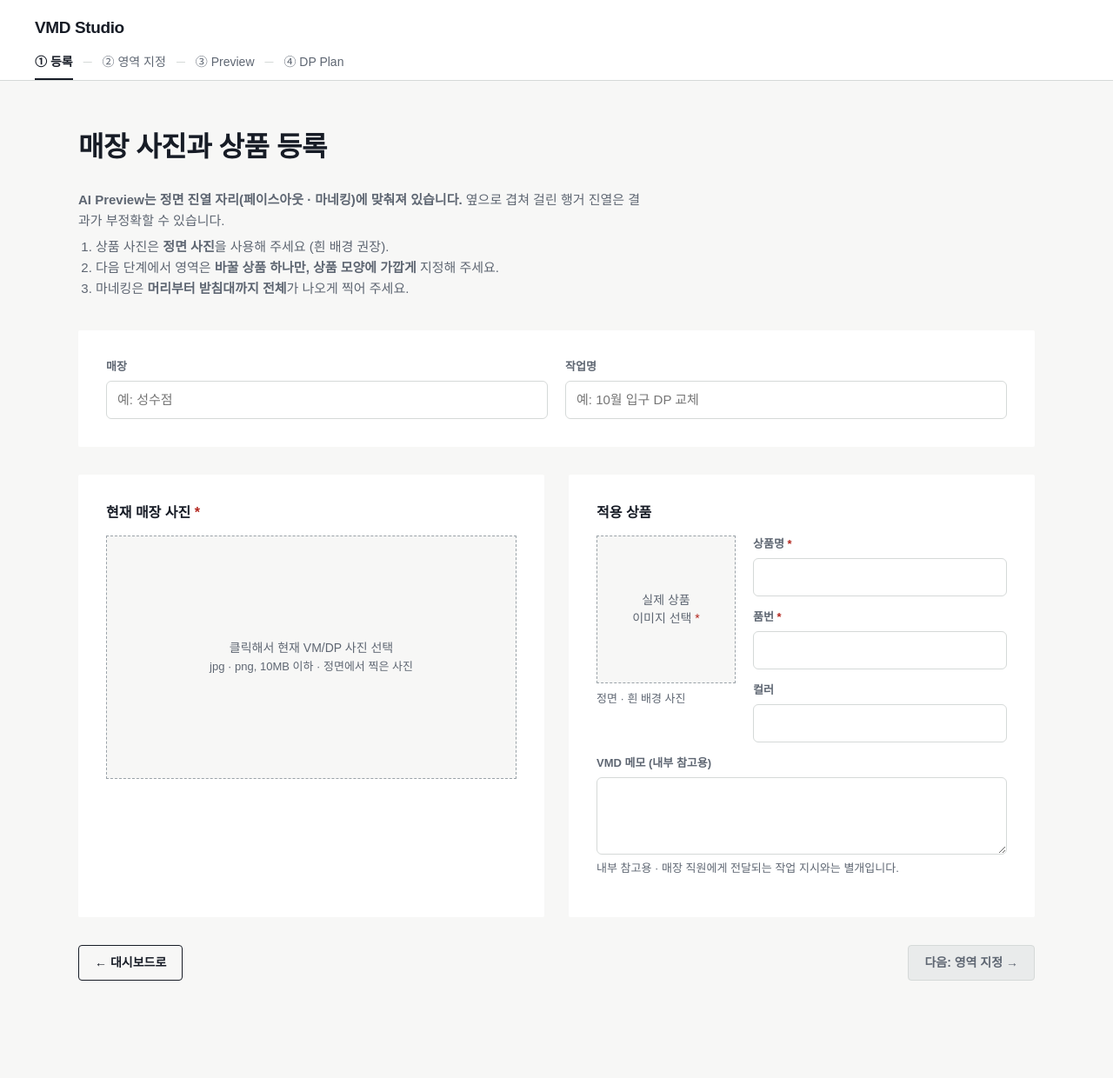
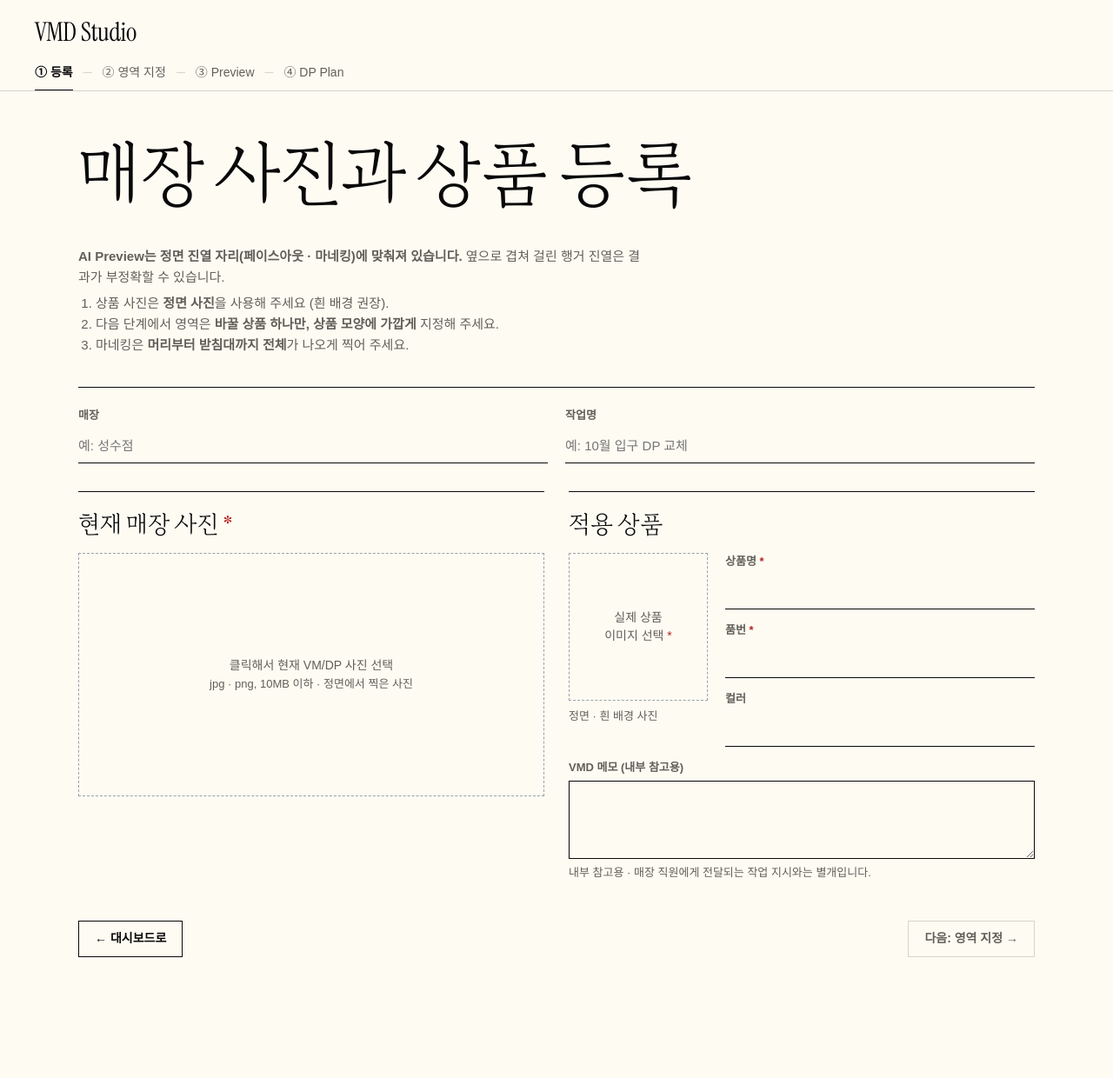
Before and after one commit to woosik980201/vmd-studio, a Spring Boot app: page /setup.html in a window 1280 px wide. Shown: the whole page at 87% size. After the commit the page ends 1101 px from the top, so only its background shows below. Run offline with Spring Boot 4, Linux system fonts and the light colour scheme; some web fonts are replaced.

Commit message:
style: 패션 에디토리얼 디자인 시안 5 (세리프 제목, 흑백 표지)
Co-Authored-By: Claude Opus 5.5 <noreply@anthropic.com>
Claude-Session: https://claude.ai/code/session_01HSA7wzVE7rsx1KXuhX7yVc

```diff
--- a/src/main/resources/static/css/style.css
+++ b/src/main/resources/static/css/style.css
@@ -1,3 +1,5 @@
+@import url("/fonts/display.css");
+
 /* VMD Studio 공통 스타일
    기준: 매장 사진이 주인공이다. 넓은 여백과 큰 제목으로 화면을 조용히 두고,
    사람이 조작하는 곳(버튼, 영역 상자, 현재 단계)에만 코발트색을 쓴다.
@@ -808,3 +810,174 @@ h1 {
 @media (prefers-reduced-motion: reduce) {
     * { transition: none !important; animation: none !important; }
 }
+
+/* ---------- 에디토리얼: 패션 룩북처럼 큰 세리프 제목, 흑백 표지, 면 대신 선으로 나눈 화면 ---------- */
+:root {
+    --wall: #fefbf3;
+    --paper: #fefbf3;
+    --ink: #080808;
+    --muted: #625f58;
+    --line: #d9d4c7;
+    --mat: #efeadf;
+    --caution-tint: #f6ecd2;
+    --done-tint: #e4eedf;
+    --serif: "Instrument Serif", "Gowun Batang", serif;
+    --narrow: "Sofia Sans Extra Condensed", "Pretendard", sans-serif;
+}
+
+.app-header {
+    padding: 14px 40px 0;
+    background: transparent;
+}
+
+.brand {
+    font-family: var(--serif);
+    font-size: 30px;
+    font-weight: 400;
+    letter-spacing: -0.01em;
+}
+
+.step.is-current {
+    box-shadow: inset 0 -1px 0 var(--ink);
+}
+
+h1 {
+    font-family: var(--serif);
+    font-size: clamp(44px, 6.4vw, 92px);
+    font-weight: 400;
+    line-height: 1.05;
+    letter-spacing: -0.02em;
+}
+
+.page-title-row {
+    align-items: flex-end;
+    margin-bottom: 36px;
+}
+
+/* 대시보드 표지: 흑백 사진 위를 큰 글자가 가로지른다. 글자는 바탕에 따라 색이 뒤집힌다 */
+.hero {
+    position: relative;
+    display: flex;
+    justify-content: center;
+    height: 440px;
+    overflow: hidden;
+}
+
+.hero img {
+    display: block;
+    height: 100%;
+    width: auto;
+}
+
+.hero p {
+    position: absolute;
+    top: 50%;
+    left: 0;
+    right: 0;
+    margin: 0;
+    color: #fff;
+    font-family: var(--serif);
+    font-size: clamp(72px, 15.5vw, 300px);
+    line-height: 1;
+    letter-spacing: -0.03em;
+    text-align: center;
+    white-space: nowrap;
+    transform: translateY(-50%);
+    mix-blend-mode: difference;
+}
+
+.btn {
+    border-radius: 0;
+}
+
+.btn:hover:not(:disabled) {
+    background: var(--ink);
+    color: var(--paper);
+}
+
+.btn-primary:hover:not(:disabled) {
+    border-color: var(--ink);
+    background: transparent;
+    color: var(--ink);
+}
+
+.btn:disabled {
+    background: transparent;
+}
+
+.task-table {
+    border-top: 1px solid var(--ink);
+    border-radius: 0;
+    background: transparent;
+}
+
+.task-table th,
+.task-table td {
+    padding: 18px 4px;
+    border-bottom: 1px solid var(--line);
+}
+
+.task-table tr.clickable:hover {
+    background: var(--mat);
+}
+
+.card {
+    padding: 22px 0 0;
+    border-top: 1px solid var(--ink);
+    border-radius: 0;
+    background: transparent;
+}
+
+.section-title {
+    font-family: var(--serif);
+    font-size: 28px;
+    font-weight: 400;
+    line-height: 1.2;
+}
+
+.field input[type="text"],
+.field textarea,
+.instruction-input {
+    border-radius: 0;
+    border-color: var(--ink);
+    background: transparent;
+}
+
+.field input[type="text"] {
+    padding: 8px 0;
+    border-width: 0 0 1px;
+}
+
+.image-panel figcaption {
+    font-family: var(--serif);
+    font-size: 34px;
+    font-weight: 400;
+    letter-spacing: -0.01em;
+}
+
+.image-panel figcaption .hint {
+    font-family: "Pretendard", sans-serif;
+}
+
+.image-placeholder,
+.image-drop,
+.photo-canvas,
+.state-banner,
+.prototype-bar,
+.owner-bar {
+    border-radius: 0;
+}
+
+.mock-label {
+    border-radius: 0;
+    font-family: var(--narrow);
+    font-size: 14px;
+    font-weight: 500;
+    letter-spacing: 0.04em;
+}
+
+@media (max-width: 760px) {
+    .app-header { padding: 12px 16px 0; }
+    .hero { height: 380px; }
+    .brand { font-size: 26px; }
+}
--- /dev/null
+++ b/src/main/resources/static/fonts/display.css
@@ -0,0 +1,6 @@
+@font-face { font-family: "Gowun Batang"; font-weight: 400; font-display: swap; src: url("/fonts/gowun-batang-116-400-normal.woff2") format("woff2"); unicode-range: U+26,U+2b,U+3e,U+40,U+7e,U+ac01,U+ac19,U+ac1d,U+aca0,U+aca9,U+acb0,U+ad8c,U+ae09,U+ae38,U+ae40,U+aed8,U+b09c,U+b0a0,U+b108,U+b204,U+b298,U+b2d8,U+b2eb-b2ec,U+b2f4,U+b313,U+b358,U+b450,U+b4e0,U+b54c,U+b610,U+b780,U+b78c,U+b791,U+b8e8,U+b958,U+b974,U+b984,U+b9b0,U+b9bc-b9bd,U+b9ce,U+ba70,U+bbfc,U+bc0f,U+bc15,U+bc1b,U+bc31,U+bc95,U+bcc0,U+bcc4,U+bd81,U+bd88,U+c0c8,U+c11d,U+c13c,U+c158,U+c18d,U+c1a1,U+c21c,U+c4f0,U+c54a,U+c560,U+c5b8,U+c5c8,U+c5f4,U+c628,U+c62c,U+c678,U+c6cc,U+c808,U+c810,U+c885,U+c88b,U+c900,U+c988,U+c99d,U+c9c8,U+cc3d-cc3e,U+cc45,U+cd08,U+ce20,U+cee4,U+d074,U+d0a4,U+d0dd,U+d2b9,U+d3b8,U+d3c9,U+d488,U+d544,U+d559,U+d56d,U+d588,U+d615,U+d648,U+d655,U+d658,U+d65c; }
+@font-face { font-family: "Gowun Batang"; font-weight: 400; font-display: swap; src: url("/fonts/gowun-batang-117-400-normal.woff2") format("woff2"); unicode-range: U+d,U+48,U+7c,U+ac10,U+ac15,U+ac74,U+ac80,U+ac83,U+acc4,U+ad11,U+ad50,U+ad6d,U+adfc,U+ae00,U+ae08,U+ae4c,U+b0a8,U+b124,U+b144,U+b178,U+b274,U+b2a5,U+b2e8,U+b2f9,U+b354,U+b370,U+b418,U+b41c,U+b4f1,U+b514,U+b798,U+b808,U+b824-b825,U+b8cc,U+b978,U+b9d0,U+b9e4,U+baa9,U+bb3c,U+bc18,U+bc1c,U+bc30,U+bc84,U+bcf5,U+bcf8,U+bd84,U+be0c,U+be14,U+c0b0,U+c0c9,U+c0dd,U+c124,U+c2dd,U+c2e4,U+c2ec,U+c54c,U+c57c-c57d,U+c591,U+c5c5-c5c6,U+c5ed,U+c608,U+c640,U+c6b8,U+c6d4,U+c784,U+c7ac,U+c800-c801,U+c9c1,U+c9d1,U+cc28,U+cc98,U+cc9c,U+ccad,U+cd5c,U+cd94,U+cd9c,U+cde8,U+ce68,U+cf54,U+d0dc,U+d14c,U+d1a0,U+d1b5,U+d2f0,U+d30c,U+d310,U+d398,U+d45c,U+d50c,U+d53c,U+d560,U+d568,U+d589,U+d604,U+d6c4,U+d788; }
+@font-face { font-family: "Gowun Batang"; font-weight: 400; font-display: swap; src: url("/fonts/gowun-batang-118-400-normal.woff2") format("woff2"); unicode-range: U+39,U+49,U+4d-4e,U+a0,U+ac04,U+ac1c,U+ac70,U+ac8c,U+acbd,U+acf5,U+acfc,U+ad00,U+ad6c,U+adf8,U+b098,U+b0b4,U+b294,U+b2c8,U+b300,U+b3c4,U+b3d9,U+b4dc,U+b4e4,U+b77c,U+b7ec,U+b85d,U+b97c,U+b9c8,U+b9cc,U+ba54,U+ba74,U+ba85,U+baa8,U+bb34,U+bb38,U+bbf8,U+bc14,U+bc29,U+bc88,U+bcf4,U+bd80,U+be44,U+c0c1,U+c11c,U+c120,U+c131,U+c138,U+c18c,U+c218,U+c2b5,U+c2e0,U+c544,U+c548,U+c5b4,U+c5d0,U+c5ec,U+c5f0,U+c601,U+c624,U+c694,U+c6a9,U+c6b0,U+c6b4,U+c6d0,U+c704,U+c720,U+c73c,U+c740,U+c744,U+c74c,U+c758,U+c77c,U+c785,U+c788,U+c790-c791,U+c7a5,U+c804,U+c815,U+c81c,U+c870,U+c8fc,U+c911,U+c9c4,U+ccb4,U+ce58,U+ce74,U+d06c,U+d0c0,U+d130,U+d2b8,U+d3ec,U+d504,U+d55c,U+d569,U+d574,U+d638,U+d654,U+d68c; }
+@font-face { font-family: "Gowun Batang"; font-weight: 400; font-display: swap; src: url("/fonts/gowun-batang-119-400-normal.woff2") format("woff2"); unicode-range: U+20-22,U+27-2a,U+2c-38,U+3a-3b,U+3f,U+41-47,U+4a-4c,U+4f-5d,U+61-7b,U+7d,U+a1,U+ab,U+ae,U+b7,U+bb,U+bf,U+2013-2014,U+201c-201d,U+2122,U+ac00,U+ace0,U+ae30,U+b2e4,U+b85c,U+b9ac,U+c0ac,U+c2a4,U+c2dc,U+c774,U+c778,U+c9c0,U+d558; }
+@font-face { font-family: "Instrument Serif"; font-weight: 400; font-display: swap; src: url("/fonts/instrument-serif-latin-400-normal.woff2") format("woff2"); }
+@font-face { font-family: "Sofia Sans Extra Condensed"; font-weight: 500; font-display: swap; src: url("/fonts/sofia-sans-extra-condensed-latin-500-normal.woff2") format("woff2"); }
--- a/src/main/resources/static/index.html
+++ b/src/main/resources/static/index.html
@@ -8,6 +8,11 @@
 </head>
 <body>
 <header id="app-header"></header>
+
+<section class="hero" aria-hidden="true">
+    <img src="/img/hero.jpg" alt="">
+    <p>VMD Studio</p>
+</section>
 
 <main class="page">
     <div class="page-title-row">
```
Also changed, not shown: src/main/resources/static/fonts/README.txt, src/main/resources/static/fonts/gowun-batang-116-400-normal.woff2 (added), src/main/resources/static/fonts/gowun-batang-117-400-normal.woff2 (added), src/main/resources/static/fonts/gowun-batang-118-400-normal.woff2 (added), src/main/resources/static/fonts/gowun-batang-119-400-normal.woff2 (added), src/main/resources/static/fonts/instrument-serif-latin-400-normal.woff2 (added), src/main/resources/static/fonts/sofia-sans-extra-condensed-latin-500-normal.woff2 (added), src/main/resources/static/img/hero.jpg (added).
